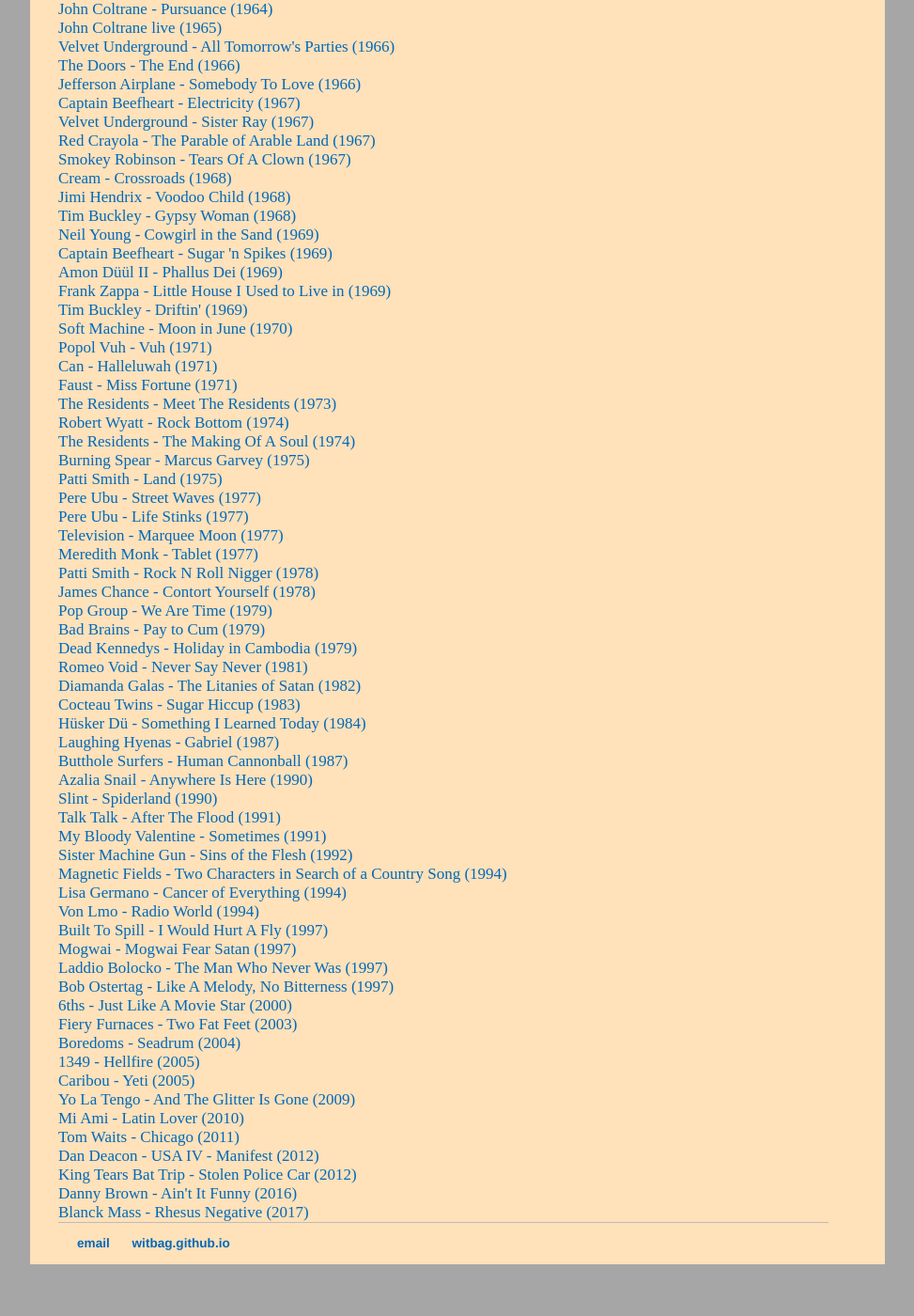
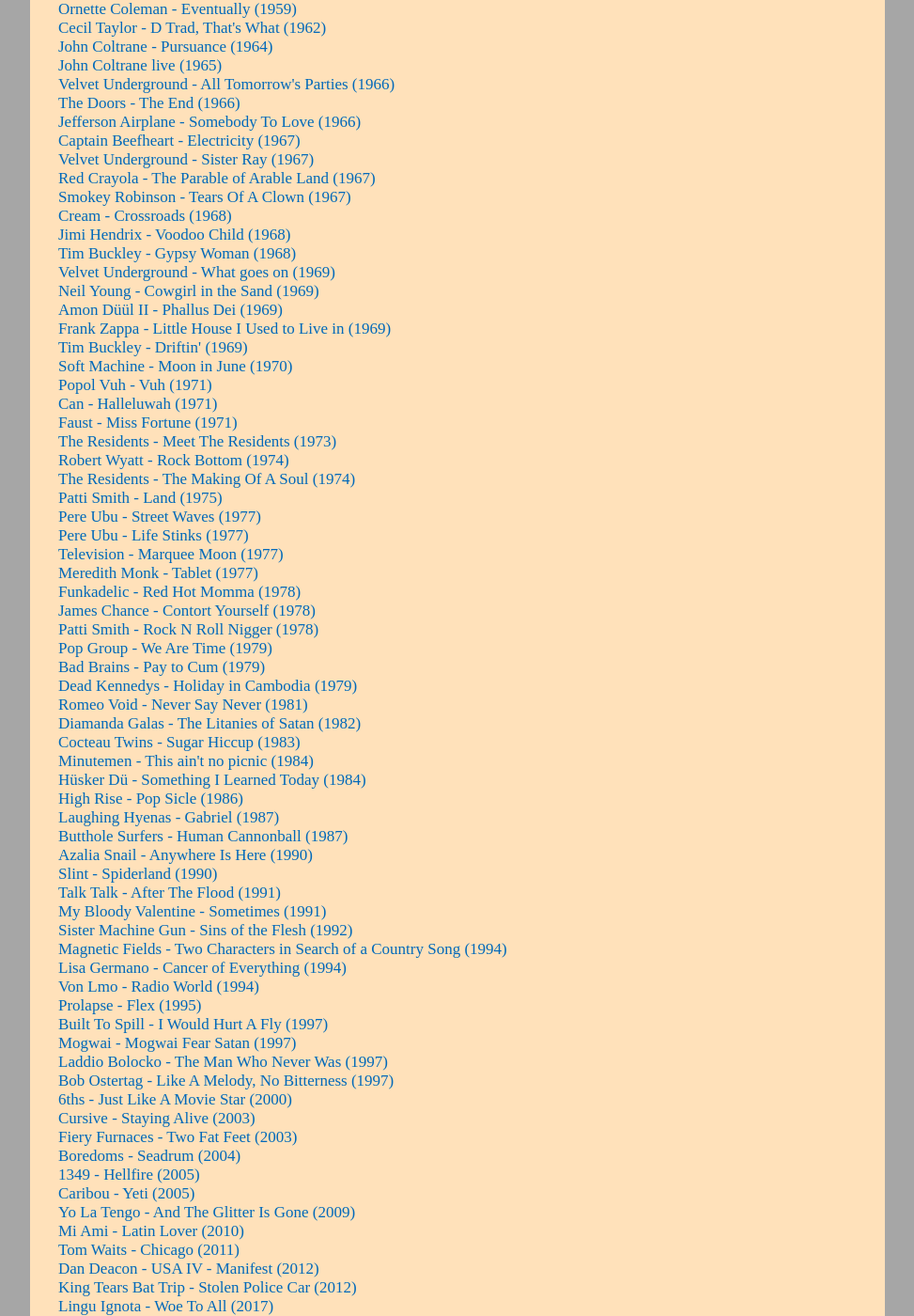
Before and after one commit to witbag/witbag.github.io, a Jekyll site: the page built from inspiration/index.html, in a window 1280 px wide and 1400 px high, scrolled down 644 px. Shown: the whole window at 94% size, without its empty margins (153-1126 px from the left). Built offline with Jekyll 4.4.1, drawn with Linux system fonts in a browser that asks for light colours; before the commit the page ends 1989 px from its top, so only the background shows below that; some of the changed text lies outside the part shown.

Commit message:
Update index.html

```diff
--- a/inspiration/index.html
+++ b/inspiration/index.html
@@ -20,7 +20,9 @@
 <a href="https://www.youtube.com/watch?v=8r-e2NDSTuE" target=_blank>George Carlin on religion</a><br>
 <a href="https://www.youtube.com/watch?v=NJ54ojX5zlM" target=_blank>Peter Frankopan on history (2016)</a><br>
 <a href="https://charlierose.com/videos/18834" target=_blank>Lee Kuan Yew interview (2004)</a><br>
-<a href="https://www.youtube.com/watch?v=7lPnLK9z1fI" target=_blank>Noam Chomsky interview (2002)</a>. Chomsky <a href="https://youtu.be/aSk7YbhON_0?t=319" target=_blank>on advertising</a><br>
+<a href="https://www.youtube.com/watch?v=7lPnLK9z1fI" target=_blank>Noam Chomsky interview (2002)</a>. Chomsky <a href="https://youtu.be/aSk7YbhON_0?t=319" target=_blank>on advertising</a>, <a href="https://youtu.be/xebTB_Lh8I8?t=2596" target=_blank>on "fake news"</a><br>
+<a href="https://www.youtube.com/watch?v=XsQaIdTph5Q" target=_blank>Loujain al-Hathloul (2016, jailed since 2018)</a><br>
+<a href="https://www.youtube.com/watch?v=GM1P_U9Aer4" target=_blank>Ai Weiwei on Europe(2019)</a><br>
 <a href="https://www.youtube.com/watch?v=tHc_3njHsIo" target=_blank>Paul Krugman interview (2014)</a><br>
 <a href="https://www.youtube.com/watch?v=2kBEvg8bftE" target=_blank>Jeff Speck on cars in cities (2017)</a><br>
 <a href="https://www.youtube.com/watch?v=Cgw9oHDfJ4k" target=_blank>Jan Gehl on making liveable cities (2015)</a>. Longer talk <a href="https://youtu.be/BZMl5ArcE7k?t=2322" target=_blank>here</a><br>
@@ -39,53 +41,57 @@
 <a href="https://www.youtube.com/watch?v=YnS0GaiIewM" target=_blank>Jefferson Airplane - Somebody To Love (1966)</a><br>
 <a href="https://www.youtube.com/watch?v=S8eRDkiwGMM" target=_blank>Captain Beefheart - Electricity (1967)</a><br>
 <a href="https://www.youtube.com/watch?v=53F5nY68cBM" target=_blank>Velvet Underground - Sister Ray (1967)</a><br>
-<a href="https://www.youtube.com/watch?v=lERLfwriyJI" target=_blank>Red Crayola - The Parable of Arable Land (1967)</a><br>
+<a href="https://www.youtube.com/watch?v=8TV_8V5k2uw" target=_blank>Red Crayola - The Parable of Arable Land (1967)</a><br>
 <a href="https://www.youtube.com/watch?v=ZaMX0Cs5Bc4" target=_blank>Smokey Robinson - Tears Of A Clown (1967)</a><br>
 <a href="https://www.youtube.com/watch?v=PE9HvSdcaL4" target=_blank>Cream - Crossroads (1968)</a><br>
 <a href="https://www.youtube.com/watch?v=IZBlqcbpmxY" target=_blank>Jimi Hendrix - Voodoo Child (1968)</a><br>
 <a href="https://www.youtube.com/watch?v=LVlSkG9AmYA" target=_blank>Tim Buckley - Gypsy Woman (1968)</a><br>
-<a href="https://www.youtube.com/watch?v=I05yYwIVuRQ" target=_blank>Neil Young - Cowgirl in the Sand (1969)</a><br>
-<a href="https://www.youtube.com/watch?v=pPG5BnZcHK8" target=_blank>Captain Beefheart - Sugar 'n Spikes (1969)</a><br>
+<a href="https://www.youtube.com/watch?v=kym3xgrEISA" target=_blank>Velvet Underground - What goes on (1969)</a><br>
+<a href="https://www.youtube.com/watch?v=SNl13t9ZtmA" target=_blank>Neil Young - Cowgirl in the Sand (1969)</a><br>
 <a href="https://www.youtube.com/watch?v=g1klpKy_3hY" target=_blank>Amon Düül II - Phallus Dei (1969)</a><br>
 <a href="https://www.youtube.com/watch?v=jsGQw6Oo_OQ" target=_blank>Frank Zappa - Little House I Used to Live in (1969)</a><br>
 <a href="https://www.youtube.com/watch?v=ug586LDGJgQ" target=_blank>Tim Buckley - Driftin' (1969)</a><br>
 <a href="https://www.youtube.com/watch?v=IJFSIX_uVPM" target=_blank>Soft Machine - Moon in June (1970)</a><br>
 <a href="https://www.youtube.com/watch?v=kbQ1v-nCFjA" target=_blank>Popol Vuh - Vuh (1971)</a><br>
-<a href="https://www.youtube.com/watch?v=zupb-zzY8nA" target=_blank>Can - Halleluwah (1971)</a><br>
+<a href="https://www.youtube.com/watch?v=2dZbAFmnRVA" target=_blank>Can - Halleluwah (1971)</a><br>
 <a href="https://www.youtube.com/watch?v=Yu9MehUlLgo" target=_blank>Faust - Miss Fortune (1971)</a><br>
 <a href="https://www.youtube.com/watch?v=QxSgaxUtZ2c" target=_blank>The Residents - Meet The Residents (1973)</a><br>
 <a href="https://www.youtube.com/watch?v=-4AhdWGci3c" target=_blank>Robert Wyatt - Rock Bottom (1974)</a><br>
 <a href="https://www.youtube.com/watch?v=5OlrMT2gWWY" target=_blank>The Residents - The Making Of A Soul (1974)</a><br>
-<a href="https://www.youtube.com/watch?v=oGN3R49-CAE" target=_blank>Burning Spear - Marcus Garvey (1975)</a><br>
 <a href="https://www.youtube.com/watch?v=wssnxfjH-zw" target=_blank>Patti Smith - Land (1975)</a><br>
 <a href="https://www.youtube.com/watch?v=mk1sqOpPn3E" target=_blank>Pere Ubu - Street Waves (1977)</a><br>
 <a href="https://www.youtube.com/watch?v=o9SD416mXx4" target=_blank>Pere Ubu - Life Stinks (1977)</a><br>
 <a href="https://www.youtube.com/watch?v=jlbunmCbTBA" target=_blank>Television - Marquee Moon (1977)</a><br>
 <a href="https://www.youtube.com/watch?v=JaWFxjwcJm4" target=_blank>Meredith Monk - Tablet (1977)</a><br>
+<a href="https://www.youtube.com/watch?v=3XzKKcC7kek" target=_blank>Funkadelic - Red Hot Momma (1978)</a><br>
+<a href="https://www.youtube.com/watch?v=_wcn6PCGPN4" target=_blank>James Chance - Contort Yourself (1978)</a><br>
 <a href="https://www.youtube.com/watch?v=G8SoVfTVLrk" target=_blank>Patti Smith - Rock N Roll Nigger (1978)</a><br>
-<a href="https://www.youtube.com/watch?v=_wcn6PCGPN4" target=_blank>James Chance - Contort Yourself (1978)</a><br>
 <a href="https://www.youtube.com/watch?v=okG8mlvAKT8" target=_blank>Pop Group - We Are Time (1979)</a><br>
 <a href="https://www.youtube.com/watch?v=h0qJu4q8yd8" target=_blank>Bad Brains - Pay to Cum (1979)</a><br>
 <a href="https://www.youtube.com/watch?v=-KTsXHXMkJA" target=_blank>Dead Kennedys - Holiday in Cambodia (1979)</a><br>
 <a href="https://www.youtube.com/watch?v=I6_2iIQKzIQ" target=_blank>Romeo Void - Never Say Never (1981)</a><br>
 <a href="https://www.youtube.com/watch?v=Nc7LYmpgGMM" target=_blank>Diamanda Galas - The Litanies of Satan (1982)</a><br>
 <a href="https://www.youtube.com/watch?v=U4GQOmwcaJ0" target=_blank>Cocteau Twins - Sugar Hiccup (1983)</a><br>
+<a href="https://www.youtube.com/watch?v=YGCTZQV-6nQ" target=_blank>Minutemen - This ain't no picnic (1984)</a><br>
 <a href="https://www.youtube.com/watch?v=rktLCGpQ3RA" target=_blank>Hüsker Dü - Something I Learned Today (1984)</a><br>
+<a href="https://www.youtube.com/watch?v=hUuk1MR67WM" target=_blank>High Rise - Pop Sicle (1986)</a><br>
 <a href="https://www.youtube.com/watch?v=CicI4oacnoM" target=_blank>Laughing Hyenas - Gabriel (1987)</a><br>
 <a href="https://www.youtube.com/watch?v=IMIt5vRQuOE" target=_blank>Butthole Surfers - Human Cannonball (1987)</a><br>
 <a href="https://www.youtube.com/watch?v=OAdbiphykvw" target=_blank>Azalia Snail - Anywhere Is Here (1990)</a><br>
-<a href="https://www.youtube.com/watch?v=bqKnxjrS5mw" target=_blank>Slint - Spiderland (1990)</a><br>
+<a href="https://www.youtube.com/watch?v=FAApF-FDkoY" target=_blank>Slint - Spiderland (1990)</a><br>
 <a href="https://www.youtube.com/watch?v=8zf-Z2oF6z4" target=_blank>Talk Talk - After The Flood (1991)</a><br>
 <a href="https://www.youtube.com/watch?v=t0dJqlvOSq4" target=_blank>My Bloody Valentine - Sometimes (1991)</a><br>
 <a href="https://www.youtube.com/watch?v=7p5C2auZL6Q" target=_blank>Sister Machine Gun - Sins of the Flesh (1992)</a><br>
 <a href="https://www.youtube.com/watch?v=CszGL2chT-U" target=_blank>Magnetic Fields - Two Characters in Search of a Country Song (1994)</a><br>
 <a href="https://www.youtube.com/watch?v=mbZDVMZpKHA" target=_blank>Lisa Germano - Cancer of Everything (1994)</a><br>
 <a href="https://www.youtube.com/watch?v=7gLVs6mKb_Q" target=_blank>Von Lmo - Radio World (1994)</a><br>
+<a href="https://www.youtube.com/watch?v=ydlwC5mi00E" target=_blank>Prolapse - Flex (1995)</a><br>
 <a href="https://www.youtube.com/watch?v=UWbIEvfCDKE" target=_blank>Built To Spill - I Would Hurt A Fly (1997)</a><br>
 <a href="https://www.youtube.com/watch?v=du4JbfK5okA" target=_blank>Mogwai - Mogwai Fear Satan (1997)</a><br>
 <a href="https://www.youtube.com/watch?v=d3geqHgAuFo" target=_blank>Laddio Bolocko - The Man Who Never Was (1997)</a><br>
 <a href="https://www.youtube.com/watch?v=ZN2xRlWuBvo" target=_blank>Bob Ostertag - Like A Melody, No Bitterness (1997)</a><br>
-<a href="https://www.youtube.com/watch?v=fet76LvUylI" target=_blank>6ths - Just Like A Movie Star (2000)</a><br>
+<a href="https://www.youtube.com/watch?v=omGkKs9LC-c" target=_blank>6ths - Just Like A Movie Star (2000)</a><br>
+<a href="https://www.youtube.com/watch?v=F3VGG23BW_A" target=_blank>Cursive - Staying Alive (2003)</a><br>
 <a href="https://www.youtube.com/watch?v=FIMvM89LIrg" target=_blank>Fiery Furnaces - Two Fat Feet (2003)</a><br>
 <a href="https://www.youtube.com/watch?v=J0rXbNspWMI" target=_blank>Boredoms - Seadrum (2004)</a><br>
 <a href="https://www.youtube.com/watch?v=VZug9y81Axk" target=_blank>1349 - Hellfire (2005)</a><br>
@@ -95,5 +101,5 @@
 <a href="https://www.youtube.com/watch?v=QAjtkyGVDxc" target=_blank>Tom Waits - Chicago (2011)</a><br>
 <a href="https://www.youtube.com/watch?v=bvNk4Tdcr2U" target=_blank>Dan Deacon - USA IV - Manifest (2012)</a><br>
 <a href="https://www.youtube.com/watch?v=fvtX9f0vwGI" target=_blank>King Tears Bat Trip - Stolen Police Car (2012)</a><br>
-<a href="https://www.youtube.com/watch?v=YNogzmuULLM" target=_blank>Danny Brown - Ain't It Funny (2016)</a><br>
+<a href="https://www.youtube.com/watch?v=SJcFXYm4hGk" target=_blank>Lingu Ignota - Woe To All (2017)</a><br>
 <a href="https://www.youtube.com/watch?v=Afymin3h1mI" target=_blank>Blanck Mass - Rhesus Negative (2017)</a><br>
```
